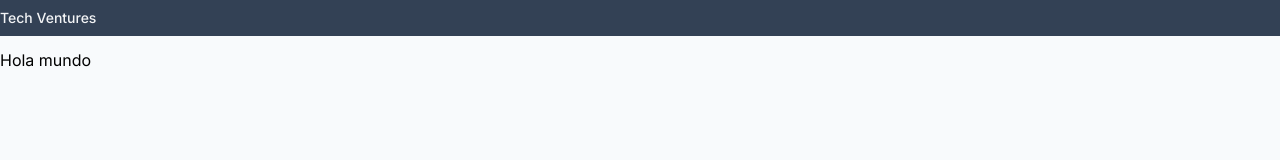
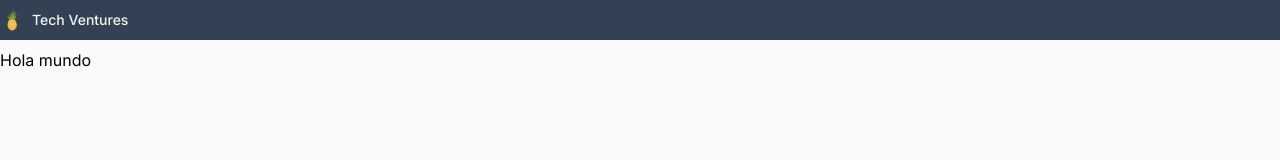
Before and after one commit to arnaumevi/FullStackProject, a Next.js app: page / in a window 1280 px wide. Shown: the top 160 px of the page. Built offline with nearby package versions, Linux system fonts and the light colour scheme.

Commit message:
Afegir Icona

```diff
--- a/package.json
+++ b/package.json
@@ -17,6 +17,7 @@
     "autoprefixer": "10.4.14",
     "eslint": "8.45.0",
     "eslint-config-next": "13.4.10",
+    "lucide-react": "^0.261.0",
     "next": "^13.4.10",
     "postcss": "8.4.26",
     "react": "^18.2.0",
--- /dev/null
+++ b/src/components/Icons.tsx
@@ -0,0 +1,75 @@
+import { LucideProps } from 'lucide-react';
+
+export const Icons = {
+  logo: (props: LucideProps) => {
+    return (
+      <svg
+        className={`${props.className}`}
+        viewBox='0 0 1024 1024'
+        version='1.1'
+        xmlns='http://www.w3.org/2000/svg'
+      >
+        <path
+          d='M695.44 719.84c0 124.22-68.93 224.92-170.68 224.92s-184.25-100.7-184.25-224.92S419.48 460 510.4 461.42c103.68 1.58 185.04 134.2 185.04 258.42z'
+          fill='#FFFFFF'
+        />
+        <path
+          d='M524.75 956.73c-112.15 0-203.39-109.49-203.39-244.06 0-85.86 36.29-179.28 90.3-232.46 30.5-30 64.74-45.55 99-45.1 120.16 1.84 203.89 147.75 203.89 277.56 0.03 139.13-81.55 244.06-189.8 244.06zM509 473.38c-29.59 0-54.62 18.49-70.48 34.11-47.18 46.45-78.88 128.91-78.88 205.18 0 113.47 74.06 205.78 165.1 205.78 86.39 0 151.54-88.47 151.54-205.78 0-109.48-72.6-237.85-166.2-239.28z'
+          fill='#FFA80A'
+        />
+        <path
+          d='M674.71 637.62c-61.29-5.1-217.43-124.33-235-137.91l23.39-30.31c63 48.62 177.1 126.93 214.82 130.07zM693.61 765.22c-86.13-8.29-302.68-168.9-327.09-187.22l23-30.64c64 47.9 243.9 173.57 307.8 179.71zM653.9 857.74C502 844.54 341 686.71 334.21 680l26.93-27.21c1.57 1.55 158 154.82 296.07 166.82zM603.9 926.41c-103.53-3.34-260.73-115.26-267.37-120l22.31-31.11c1.53 1.09 154.38 109.91 246.3 112.87z'
+          fill='#FFA80A'
+        />
+        <path
+          d='M360.44 631.24l-3.18-38.15C395 589.94 509.05 511.63 572.08 463l23.39 30.31c-17.6 13.59-173.74 132.83-235.03 137.93zM341.54 758.84l-3.66-38.12c63.92-6.14 243.86-131.8 307.8-179.71l23 30.64c-24.46 18.29-241.01 178.91-327.14 187.19zM381.26 851.37l-3.33-38.13C516 801.22 672.43 648 674 646.41l26.93 27.21c-6.78 6.71-167.78 164.53-319.67 177.75zM431.25 920L430 881.76c92-3 244.76-111.77 246.28-112.86l22.34 31.1c-6.62 4.77-163.84 116.69-267.37 120z'
+          fill='#FFA80A'
+        />
+        <path
+          d='M309.42 358.2s79.5 149.14 204.24 145.18S710 399.07 710 399.07s-84.64 13.63-138.72 59.34c0 0 125.35-82.06 139.41-169.17 0 0-124.38 62.58-158 139.42 0 0 120.69-189.74 123.18-266.51 0 0-95.8 59.15-116.88 173.33 0 0 25.29-152.39 17.17-268.21 0 0-58.08 88.29-58.92 265.86 0 0-32.46-118.56-67.79-174.11 0 0 14.47 121 49.94 234.91 0 0-55.59-105.06-130.37-148.11 0 0 49.55 125.85 96.16 176.09-0.04 0-89.74-65.48-155.76-63.71z'
+          fill='#77AB33'
+        />
+        <path
+          d='M513.001414 571.999514l21.001072 21.001072-21.001072 21.001071-21.001071-21.001071 21.001071-21.001072Z'
+          fill='#3C4835'
+        />
+        <path
+          d='M413.004172 631.627162l21.361695 21.361696-21.361695 21.361696-21.361696-21.361696 21.361696-21.361696Z'
+          fill='#3C4835'
+        />
+        <path
+          d='M617.86488 631.804444l21.341376 19.0546-19.054599 21.341376-21.341377-19.0546 19.0546-21.341376Z'
+          fill='#3C4835'
+        />
+        <path
+          d='M509.337126 700.108212l26.549468 21.23972-21.23972 26.549469-26.549468-21.239721 21.23972-26.549468Z'
+          fill='#3C4835'
+        />
+        <path
+          d='M407.893077 761.114219l17.956455 15.802916-15.802916 17.956454-17.956455-15.802916 15.802916-17.956454Z'
+          fill='#3C4835'
+        />
+        <path
+          d='M507.822227 821.767396l17.399977 13.050031-13.050031 17.399977-17.399977-13.050031 13.050031-17.399977Z'
+          fill='#3C4835'
+        />
+        <path
+          d='M618.002828 761.469015l16.525086 16.525086-16.525086 16.525085-16.525085-16.525085 16.525085-16.525086Z'
+          fill='#3C4835'
+        />
+        <path
+          d='M593.175826 520.26756l16.021948 11.445229-11.445229 16.021949-16.021948-11.44523 11.445229-16.021948Z'
+          fill='#3C4835'
+        />
+        <path
+          d='M438.127356 516.215064l12.621843 16.933502-16.933502 12.621843-12.621843-16.933502 16.933502-12.621843Z'
+          fill='#3C4835'
+        />
+        <path
+          d='M609.588986 861.47521l8.445 14.627169-14.627169 8.445-8.445-14.627169 14.627169-8.445Z'
+          fill='#3C4835'
+        />
+      </svg>
+    );
+  },
+};
--- a/src/components/Navbar.tsx
+++ b/src/components/Navbar.tsx
@@ -1,4 +1,5 @@
 import Link from 'next/link';
+import { Icons } from './Icons';
 
 export const Navbar = () => {
   return (
@@ -6,6 +7,7 @@ export const Navbar = () => {
       <div className='container max-w-7xl h-full mx-auto flex items-center justify-between gap-2'>
         {/*logo*/}
         <Link href='/' className='flex gap-2 items-center'>
+          <Icons.logo className='h-8 w-8 sm:h-6 sm:w-6' />
           <p className='text-gray-100 text-sm font-medium md:block'>
             Tech Ventures
           </p>
--- a/src/pages/index.tsx
+++ b/src/pages/index.tsx
@@ -1,10 +1,10 @@
 import React from 'react';
-import Layout from '../app/layout'; // Asegúrate de que este path apunte a tu archivo layout
+import Layout from '../app/layout';
 
 const HomePage: React.FC = () => (
   <Layout>
     <h1>Hola mundo</h1>
-    {/* Aquí puedes poner el contenido de tu página principal */}
+    {/* contenido de tu página principal */}
   </Layout>
 );
 
```
Also changed, not shown: 1 other file (tests, documents, lock files or other folders).
